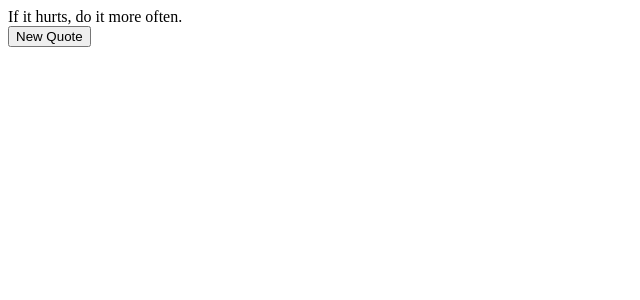
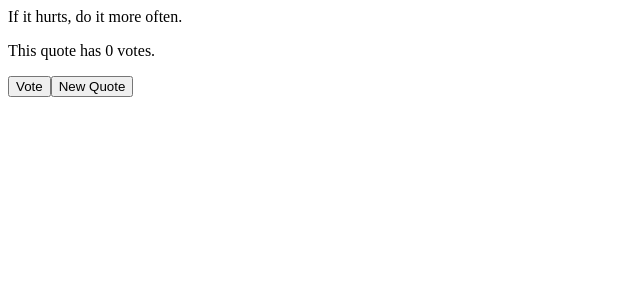
Before and after one commit to b-capra/fullstackopen, a React (Create React App) app in the folder part1/anecdotes/: page / in a window 1280 px wide. Shown: the top 300 px of the page, without its empty margins (0-640 px from the left). Built offline with nearby package versions, Linux system fonts and the light colour scheme.

Commit message:
Add vote button and display vote total

```diff
--- a/part1/anecdotes/src/App.js
+++ b/part1/anecdotes/src/App.js
@@ -1,6 +1,8 @@
 import { useState } from 'react'
 
 const Button = ({text, onClick}) => <button onClick={onClick}>{text}</button>
+
+const Display = ({votes}) => <p>This quote has {votes} votes.</p>
 
 const App = () => {
   const anecdotes = [
@@ -14,6 +16,13 @@ const App = () => {
   ]
 
   const [selected, setSelected] = useState(0)
+  const [votes, setVotes] = useState(new Array(7).fill(0))
+
+  const updateVotes = () => {
+    let newArr = votes
+    newArr[selected] +=1
+    setVotes(newArr)
+  }
 
   const newSelection = () => {
     let random = Math.floor(Math.random() * anecdotes.length)
@@ -25,7 +34,9 @@ const App = () => {
     <div>
       {anecdotes[selected]}
       <br />
-      <Button text='New Quote' onClick={newSelection}/>
+      <Display votes={votes[selected]} />
+      <Button text='Vote' onClick={updateVotes} />
+      <Button text='New Quote' onClick={newSelection} />
     </div>
   )
 }
```
